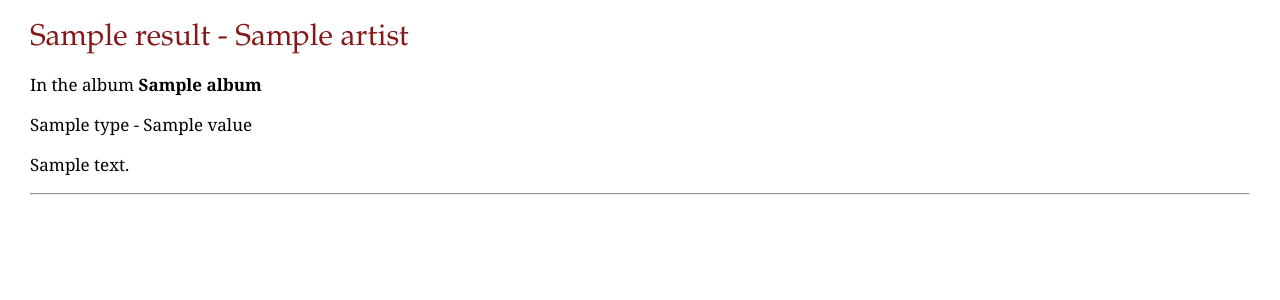
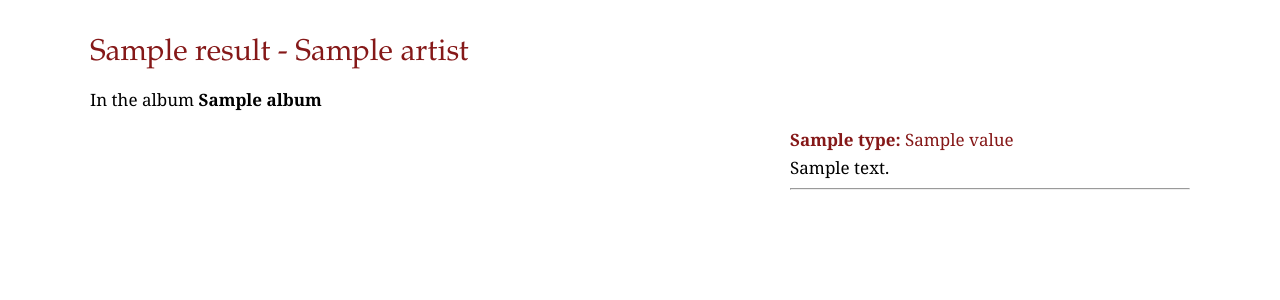
Before and after one commit to cemk/songsforanyoccasionv0, a Flask app: template songs/templates/test.html in a window 1280 px wide. Shown: the top 300 px of the page. Run offline with Flask 2, Linux system fonts and the light colour scheme; the template is opened without the code that fills it: most values are stand-ins (such as "Sample title", 1, 10 or a date in 2020); parts of the project's set-up code (start-up, migrations or seed data) failed here and were passed over.

Commit message:
Start Grid'ing

```diff
--- /dev/null
+++ b/songs/form.py
@@ -0,0 +1,2 @@
+from songs import app, connection
+from flask import render_template
--- /dev/null
+++ b/songs/static/grid.css
@@ -0,0 +1,462 @@
+/*
+	Variable Grid System.
+	Learn more ~ http://www.spry-soft.com/grids/
+	Based on 960 Grid System - http://960.gs/
+
+	Licensed under GPL and MIT.
+*/
+
+/*
+  Forces backgrounds to span full width,
+  even if there is horizontal scrolling.
+  Increase this if your layout is wider.
+
+  Note: IE6 works fine without this fix.
+*/
+
+body {
+  min-width: 1120px;
+}
+
+/* Containers
+----------------------------------------------------------------------------------------------------*/
+.container_16 {
+	margin-left: auto;
+	margin-right: auto;
+	width: 1120px;
+}
+
+/* Grid >> Global
+----------------------------------------------------------------------------------------------------*/
+
+
+.grid_1,
+.grid_2,
+.grid_3,
+.grid_4,
+.grid_5,
+.grid_6,
+.grid_7,
+.grid_8,
+.grid_9,
+.grid_10,
+.grid_11,
+.grid_12,
+.grid_13,
+.grid_14,
+.grid_15,
+.grid_16 {
+	display:inline;
+	float: left;
+	position: relative;
+	margin-left: 10px;
+	margin-right: 10px;
+}
+
+
+
+.push_1, .pull_1,
+.push_2, .pull_2,
+.push_3, .pull_3,
+.push_4, .pull_4,
+.push_5, .pull_5,
+.push_6, .pull_6,
+.push_7, .pull_7,
+.push_8, .pull_8,
+.push_9, .pull_9,
+.push_10, .pull_10,
+.push_11, .pull_11,
+.push_12, .pull_12,
+.push_13, .pull_13,
+.push_14, .pull_14,
+.push_15, .pull_15,
+.push_16, .pull_16 {
+	position:relative;
+}
+
+
+/* Grid >> Children (Alpha ~ First, Omega ~ Last)
+----------------------------------------------------------------------------------------------------*/
+
+.alpha {
+	margin-left: 0;
+}
+
+.omega {
+	margin-right: 0;
+}
+
+/* Grid >> 16 Columns
+----------------------------------------------------------------------------------------------------*/
+
+
+.container_16 .grid_1 {
+	width:50px;
+}
+
+.container_16 .grid_2 {
+	width:120px;
+}
+
+.container_16 .grid_3 {
+	width:190px;
+}
+
+.container_16 .grid_4 {
+	width:260px;
+}
+
+.container_16 .grid_5 {
+	width:330px;
+}
+
+.container_16 .grid_6 {
+	width:400px;
+}
+
+.container_16 .grid_7 {
+	width:470px;
+}
+
+.container_16 .grid_8 {
+	width:540px;
+}
+
+.container_16 .grid_9 {
+	width:610px;
+}
+
+.container_16 .grid_10 {
+	width:680px;
+}
+
+.container_16 .grid_11 {
+	width:750px;
+}
+
+.container_16 .grid_12 {
+	width:820px;
+}
+
+.container_16 .grid_13 {
+	width:890px;
+}
+
+.container_16 .grid_14 {
+	width:960px;
+}
+
+.container_16 .grid_15 {
+	width:1030px;
+}
+
+.container_16 .grid_16 {
+	width:1100px;
+}
+
+
+
+
+/* Prefix Extra Space >> 16 Columns
+----------------------------------------------------------------------------------------------------*/
+
+
+.container_16 .prefix_1 {
+	padding-left:70px;
+}
+
+.container_16 .prefix_2 {
+	padding-left:140px;
+}
+
+.container_16 .prefix_3 {
+	padding-left:210px;
+}
+
+.container_16 .prefix_4 {
+	padding-left:280px;
+}
+
+.container_16 .prefix_5 {
+	padding-left:350px;
+}
+
+.container_16 .prefix_6 {
+	padding-left:420px;
+}
+
+.container_16 .prefix_7 {
+	padding-left:490px;
+}
+
+.container_16 .prefix_8 {
+	padding-left:560px;
+}
+
+.container_16 .prefix_9 {
+	padding-left:630px;
+}
+
+.container_16 .prefix_10 {
+	padding-left:700px;
+}
+
+.container_16 .prefix_11 {
+	padding-left:770px;
+}
+
+.container_16 .prefix_12 {
+	padding-left:840px;
+}
+
+.container_16 .prefix_13 {
+	padding-left:910px;
+}
+
+.container_16 .prefix_14 {
+	padding-left:980px;
+}
+
+.container_16 .prefix_15 {
+	padding-left:1050px;
+}
+
+
+
+/* Suffix Extra Space >> 16 Columns
+----------------------------------------------------------------------------------------------------*/
+
+
+.container_16 .suffix_1 {
+	padding-right:70px;
+}
+
+.container_16 .suffix_2 {
+	padding-right:140px;
+}
+
+.container_16 .suffix_3 {
+	padding-right:210px;
+}
+
+.container_16 .suffix_4 {
+	padding-right:280px;
+}
+
+.container_16 .suffix_5 {
+	padding-right:350px;
+}
+
+.container_16 .suffix_6 {
+	padding-right:420px;
+}
+
+.container_16 .suffix_7 {
+	padding-right:490px;
+}
+
+.container_16 .suffix_8 {
+	padding-right:560px;
+}
+
+.container_16 .suffix_9 {
+	padding-right:630px;
+}
+
+.container_16 .suffix_10 {
+	padding-right:700px;
+}
+
+.container_16 .suffix_11 {
+	padding-right:770px;
+}
+
+.container_16 .suffix_12 {
+	padding-right:840px;
+}
+
+.container_16 .suffix_13 {
+	padding-right:910px;
+}
+
+.container_16 .suffix_14 {
+	padding-right:980px;
+}
+
+.container_16 .suffix_15 {
+	padding-right:1050px;
+}
+
+
+
+/* Push Space >> 16 Columns
+----------------------------------------------------------------------------------------------------*/
+
+
+.container_16 .push_1 {
+	left:70px;
+}
+
+.container_16 .push_2 {
+	left:140px;
+}
+
+.container_16 .push_3 {
+	left:210px;
+}
+
+.container_16 .push_4 {
+	left:280px;
+}
+
+.container_16 .push_5 {
+	left:350px;
+}
+
+.container_16 .push_6 {
+	left:420px;
+}
+
+.container_16 .push_7 {
+	left:490px;
+}
+
+.container_16 .push_8 {
+	left:560px;
+}
+
+.container_16 .push_9 {
+	left:630px;
+}
+
+.container_16 .push_10 {
+	left:700px;
+}
+
+.container_16 .push_11 {
+	left:770px;
+}
+
+.container_16 .push_12 {
+	left:840px;
+}
+
+.container_16 .push_13 {
+	left:910px;
+}
+
+.container_16 .push_14 {
+	left:980px;
+}
+
+.container_16 .push_15 {
+	left:1050px;
+}
+
+
+
+/* Pull Space >> 16 Columns
+----------------------------------------------------------------------------------------------------*/
+
+
+.container_16 .pull_1 {
+	left:-70px;
+}
+
+.container_16 .pull_2 {
+	left:-140px;
+}
+
+.container_16 .pull_3 {
+	left:-210px;
+}
+
+.container_16 .pull_4 {
+	left:-280px;
+}
+
+.container_16 .pull_5 {
+	left:-350px;
+}
+
+.container_16 .pull_6 {
+	left:-420px;
+}
+
+.container_16 .pull_7 {
+	left:-490px;
+}
+
+.container_16 .pull_8 {
+	left:-560px;
+}
+
+.container_16 .pull_9 {
+	left:-630px;
+}
+
+.container_16 .pull_10 {
+	left:-700px;
+}
+
+.container_16 .pull_11 {
+	left:-770px;
+}
+
+.container_16 .pull_12 {
+	left:-840px;
+}
+
+.container_16 .pull_13 {
+	left:-910px;
+}
+
+.container_16 .pull_14 {
+	left:-980px;
+}
+
+.container_16 .pull_15 {
+	left:-1050px;
+}
+
+
+
+
+/* `Clear Floated Elements
+----------------------------------------------------------------------------------------------------*/
+
+/* http://sonspring.com/journal/clearing-floats */
+
+.clear {
+  clear: both;
+  display: block;
+  overflow: hidden;
+  visibility: hidden;
+  width: 0;
+  height: 0;
+}
+
+/* http://www.yuiblog.com/blog/2010/09/27/clearfix-reloaded-overflowhidden-demystified */
+
+.clearfix:before,
+.clearfix:after {
+  content: '\0020';
+  display: block;
+  overflow: hidden;
+  visibility: hidden;
+  width: 0;
+  height: 0;
+}
+
+.clearfix:after {
+  clear: both;
+}
+
+/*
+  The following zoom:1 rule is specifically for IE6 + IE7.
+  Move to separate stylesheet if invalid CSS is a problem.
+*/
+
+.clearfix {
+  zoom: 1;
+}
--- a/songs/static/style.css
+++ b/songs/static/style.css
@@ -1,3 +1,6 @@
+/* @override
+	http://127.0.0.1:5000/static/style.css */
+
 body        { font-family: 'Georgia', serif; font-size: 17px; margin: 20px 30px; }
 h1, a       { color: #851818; }
 a:hover     { color: #BD1C1C; }
@@ -12,3 +15,22 @@ h2          { color: #851818; }
 a.back      { color: #aaa; }
 ul          { margin: 0; color: #851818; list-style-type: square; }
 ul li a     { margin-left: -5px; }
+
+
+.occasion {
+	color: #851818;
+	/*color: white;*/
+	display: inline;
+}
+
+.occasion:hover {
+	padding: 3px;
+	margin: -3px;
+	cursor: pointer;
+	color: white;
+	background-color: #851818;
+}
+
+.excerpt {
+	margin: 5px 0 0;
+}
--- a/songs/templates/header.html
+++ b/songs/templates/header.html
@@ -0,0 +1,4 @@
+<!doctype html>
+<link rel=stylesheet type=text/css href="{{ url_for('static', filename='style.css') }}">
+<link rel=stylesheet type=text/css href="{{ url_for('static', filename='grid.css') }}">
+{% block body %}{% endblock %}
--- a/songs/templates/layout.html
+++ /dev/null
@@ -1,3 +0,0 @@
-<!doctype html>
-<link rel=stylesheet type=text/css href="{{ url_for('static', filename='style.css') }}">
-{% block body %}{% endblock %}
--- a/songs/templates/test.html
+++ b/songs/templates/test.html
@@ -1,17 +1,28 @@
-{% extends 'layout.html' %}
+{% extends 'header.html' %}
 {% block body %}
 
+<div class="container_16">
+
+	<div class="grid_16">
 		<h1>{{ result.name }} - {{ result.artist }}</h1>
 		<p>
 		In the album <strong>{{ result.album }}</strong>
 		</p>
+	</div>
+
+	<div class="clear"></div>
+
+	<div class="grid_6 prefix_10">
 
 		{% for occasion in result['occasions'] %}
-  <p>{{ occasion.type }} -  {{ occasion.value }}</p>
+		  <p class="occasion"><strong>{{ occasion.type }}:</strong> {{ occasion.value }}</p>
 		  {% autoescape false %}
-  <p>{{ occasion.excerpt }}</p>
+		  <p class="excerpt">{{ occasion.excerpt }}</p>
 		  {% endautoescape %}
 		  <hr />
 		{% endfor %}
 
+	</div>
+
 {% endblock %}
+</div>
```
Lines whose indentation alone changed are shown as unchanged.
